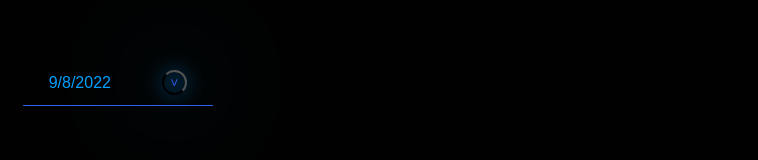
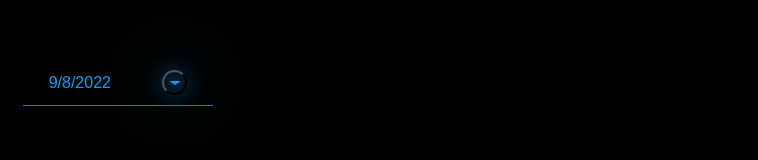
Before and after one commit to dvsherbakov/feature-store, a React (Create React App) app: page /dp in a window 1280 px wide. Shown: the part 317-477 px from the top of the page, without its empty margins (522-1280 px from the left). Built offline with nearby package versions, Linux system fonts and the light colour scheme.

Commit message:
transfer files from other branch

```diff
--- a/src/components/DataPicker/DataPicker.tsx
+++ b/src/components/DataPicker/DataPicker.tsx
@@ -1,19 +1,19 @@
 import React, {useCallback, useEffect, useState} from "react";
 import styles from "./datapicker.module.scss";
 import {getMonthDays} from "./getMonthDays";
-import {months} from "./types";
-import {FillArrowDown, FillArrowUp} from "../SvgShapes/Shapes";
+import {months, TDatePickerProps} from "./types";
+import {FillArrowDown, FillArrowLeft, FillArrowRight, FillArrowUp} from "../SvgShapes/Shapes";
 
-export const DataPicker = () => {
-    const [month, setMonth] = useState<number>((new Date()).getMonth());
-    const [selectedDate, setSelectedDate] = useState<Date>(new Date());
+export const DataPicker = ({defaultDate = new Date(), timeout = 3}: TDatePickerProps) => {
+    const [month, setMonth] = useState<number>(defaultDate.getMonth());
+    const [selectedDate, setSelectedDate] = useState<Date>(defaultDate);
     const [visible, setVisible] = useState<boolean>(false);
-    const [year, setYear] = useState<number>((new Date()).getFullYear());
+    const [year, setYear] = useState<number>(defaultDate.getFullYear());
 
     useEffect(() => {
-        if (visible) setTimeout(() => {
+        if (visible && timeout) setTimeout(() => {
             setVisible(false);
-        }, 5000);
+        }, timeout * 1000);
     }, [selectedDate]); // eslint-disable-line react-hooks/exhaustive-deps
 
     const handleNextMonth = useCallback(() => {
@@ -47,7 +47,7 @@ export const DataPicker = () => {
     return (<div className={styles["datePicker"]}>
         <div className={styles["selectedViewer"]}>
             {selectedDate.toLocaleDateString()}
-            <button className={styles[visible ? "marked" : ""]} onClick={visibleSwitcher}>{">"}</button>
+            <button onClick={visibleSwitcher}>{visible ? <FillArrowUp/> : <FillArrowDown/>}</button>
         </div>
         {visible && <section>
             <div className={styles["monthYearArea"]}>
@@ -58,9 +58,9 @@ export const DataPicker = () => {
                     </div>
                 </div>
                 <div className={styles["monthArea"]}>
-                    <button onClick={handlePrevMonth}>{"<"}</button>
+                    <button onClick={handlePrevMonth}><FillArrowLeft/></button>
                     {months[month]}
-                    <button onClick={handleNextMonth}>{">"}</button>
+                    <button onClick={handleNextMonth}><FillArrowRight/></button>
                 </div>
             </div>
             <div className={styles["dataViewer"]}> {dataViewer} </div>
--- a/src/components/DataPicker/datapicker.module.scss
+++ b/src/components/DataPicker/datapicker.module.scss
@@ -43,8 +43,17 @@
     button {
       color: var(--color);
       margin: 10px 0;
-      transform: rotate(90deg);
+      padding: 0;
       filter: drop-shadow(0 0 10px #00a1ff) drop-shadow(0 0 50px #00a1ff);
+      outline: none;
+      display: flex;
+      justify-content: center;
+      align-items: center;
+
+      svg {
+        fill: #00a1ff;
+        transform: scale(0.7);
+      }
     }
 
     .marked {
@@ -70,6 +79,15 @@
 
       button {
         color: #00a1ff;
+        display: flex;
+        justify-content: center;
+        align-items: center;
+        padding: 0;
+
+        svg {
+          fill: #00a1ff;
+          transform: scale(0.6);
+        }
       }
     }
 
--- a/src/components/DataPicker/types.ts
+++ b/src/components/DataPicker/types.ts
@@ -22,3 +22,8 @@ export enum months {
     'Ноябрь',
     'Декабрь',
 }
+
+export type TDatePickerProps = {
+    defaultDate?: Date
+    timeout?: number
+}
--- a/src/components/SvgShapes/Shapes.tsx
+++ b/src/components/SvgShapes/Shapes.tsx
@@ -7,5 +7,17 @@ export const FillArrowUp = () => (
 
 export const FillArrowDown = () => (
     <svg xmlns="http://www.w3.org/2000/svg" height="10" width="20">
-        <polygon points="18,2 10,8 2,2"  strokeLinecap="round" strokeLinejoin="round"/>
+        <polygon points="18,2 10,8 2,2" strokeLinecap="round" strokeLinejoin="round"/>
     </svg>);
+
+export const FillArrowRight = () => (
+    <svg xmlns="http://www.w3.org/2000/svg" height="20" width="10">
+        <polygon points="2,2 8,10 2,18" strokeLinecap="round" strokeLinejoin="round"/>
+    </svg>
+);
+
+export const FillArrowLeft = () => (
+    <svg xmlns="http://www.w3.org/2000/svg" height="20" width="10">
+        <polygon points="8,2 2,10 8,18" strokeLinecap="round" strokeLinejoin="round"/>
+    </svg>
+);
--- a/src/pages/coloredFormPage/ColoredFormPage.tsx
+++ b/src/pages/coloredFormPage/ColoredFormPage.tsx
@@ -2,11 +2,9 @@ import React from 'react';
 import {CenterViewContainer, ColoredForm} from "../../components";
 
 export const ColoredFormPage = () => {
-    return (
-        <>
+    return (<>
             <CenterViewContainer background={'#222'}>
                 <ColoredForm/>
             </CenterViewContainer>
-        </>
-    );
+        </>);
 };
```
Also changed, not shown: src/components/Test/Test.tsx (+2 -4 lines), 2 other files (tests, documents, lock files or other folders).
